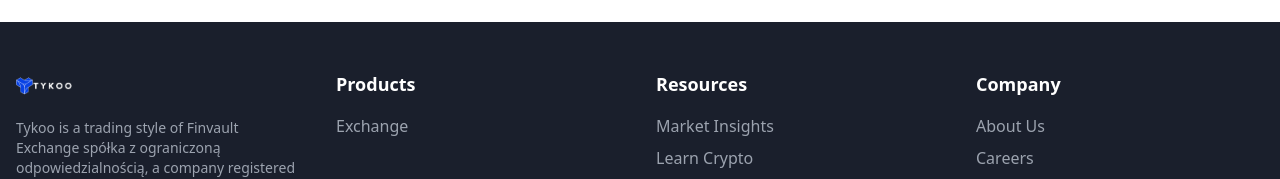
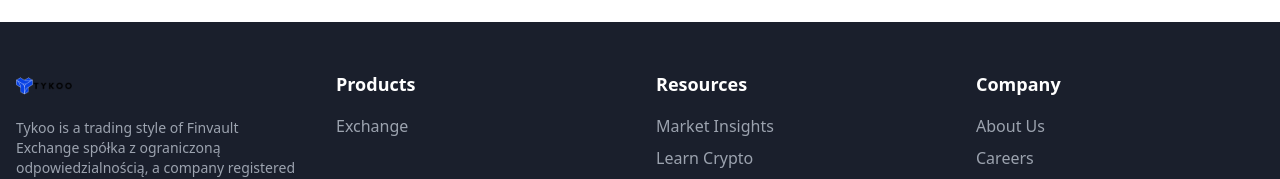
Before and after one commit to nikolasmichail856/tykoo-crypto-view, a React (Vite) app: page /exchange in a window 1280 px wide. Shown: the part 2036-2215 px from the top of the page. Built offline with nearby package versions, Linux system fonts and the light colour scheme; no server answers.

Commit message:
Replace image placeholder

```diff
--- a/src/components/Footer.tsx
+++ b/src/components/Footer.tsx
@@ -1,4 +1,3 @@
-
 import { Link } from 'react-router-dom';
 
 const Footer = () => {
@@ -9,7 +8,7 @@ const Footer = () => {
           <div>
             <Link to="/" className="flex items-center mb-4">
               <img
-                src="/lovable-uploads/b1a0e805-4b94-4511-899a-89d150bed007.png"
+                src="/lovable-uploads/27cfd1ce-d2fa-48b4-8481-d432100d8e9e.png"
                 alt="TYKOO Logo"
                 className="h-8 w-auto mr-2"
               />
```
Also changed, not shown: public/lovable-uploads/27cfd1ce-d2fa-48b4-8481-d432100d8e9e.png (added).
